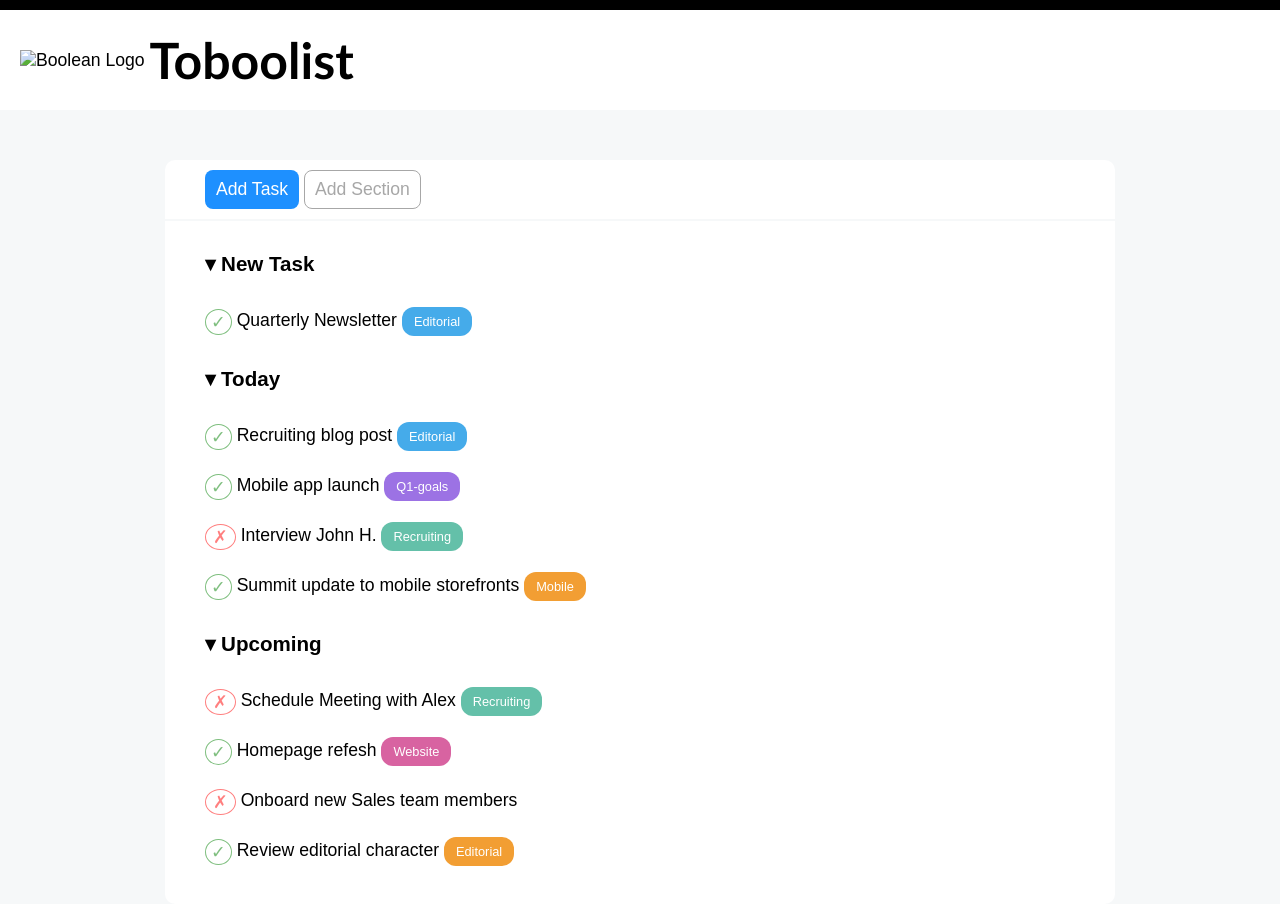
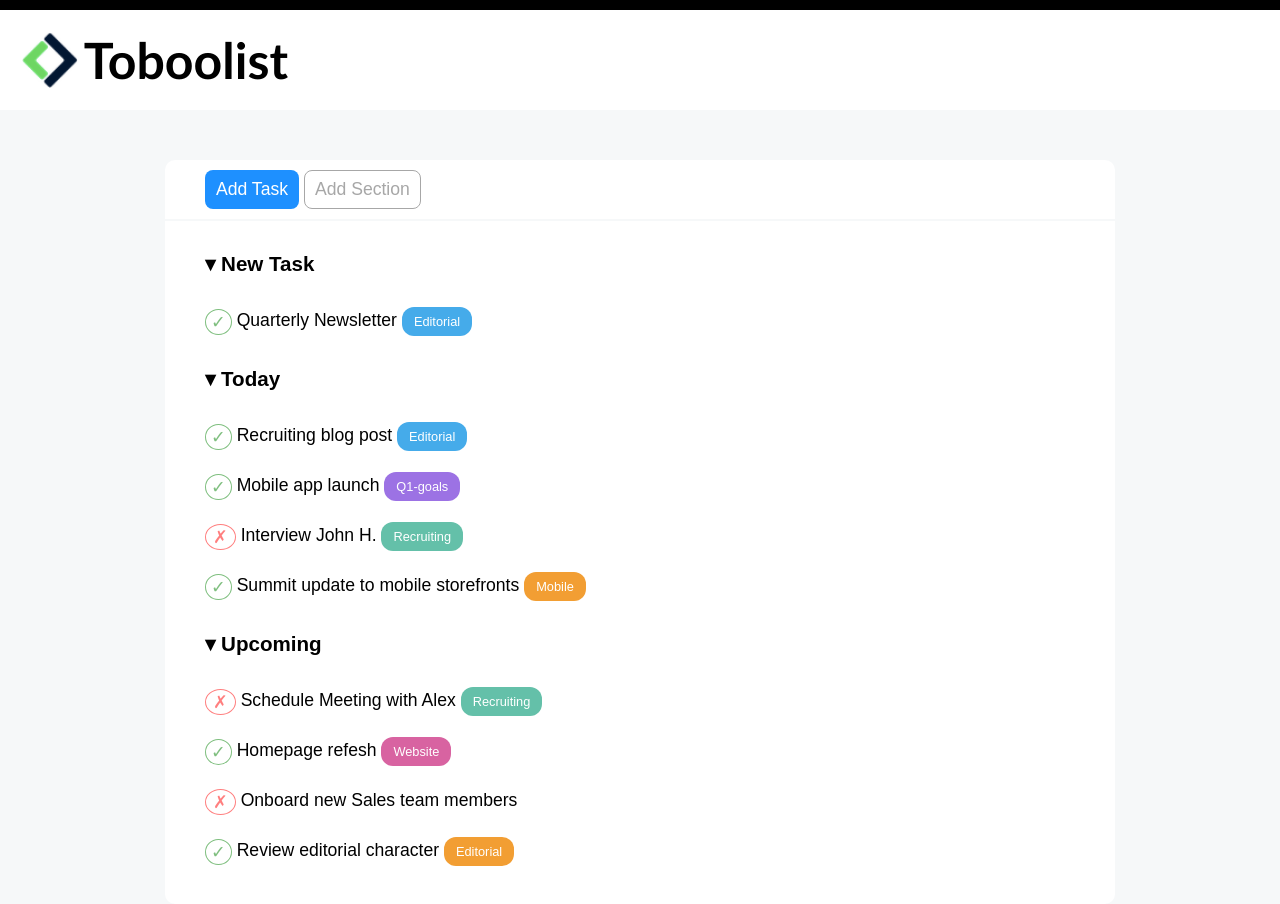
Before and after one commit to marcodeiulio/html-css-toboolist, a plain HTML site: page index.html in a window 1280 px wide. Drawn offline with Linux system fonts and the light colour scheme; the site is published under a folder, as on GitHub Pages, so addresses that start at the root find nothing.

Commit message:
Fixed imgs paths

```diff
--- a/index.html
+++ b/index.html
@@ -7,14 +7,14 @@
 	<meta name="viewport" content="width=device-width, initial-scale=1.0">
 	<meta name="author" content="mdeiulio">
 	<meta name="description" content="List sample">
-	<link rel="icon" type="img/png" href="/img/Logo.png">
+	<link rel="icon" type="img/png" href="./img/Logo.png">
 	<link rel="stylesheet" href="css/style.css">
 	<title>Toboolist</title>
 </head>
 
 <body>
 	<header>
-		<img id="logo" src="/img/Logo.png" alt="Boolean Logo">
+		<img id="logo" src="./img/logo copia.png" alt="Boolean Logo">
 		<h1>Toboolist</h1>
 	</header>
 	<main>
```
